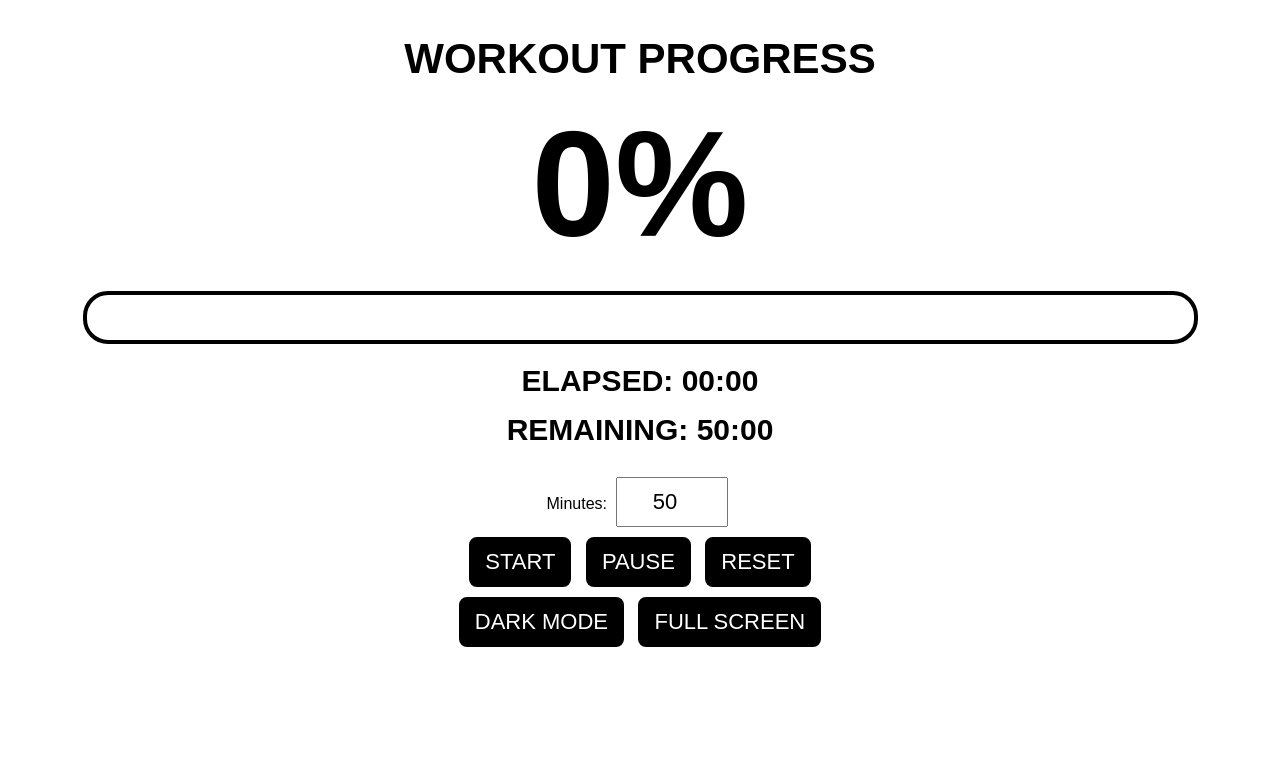
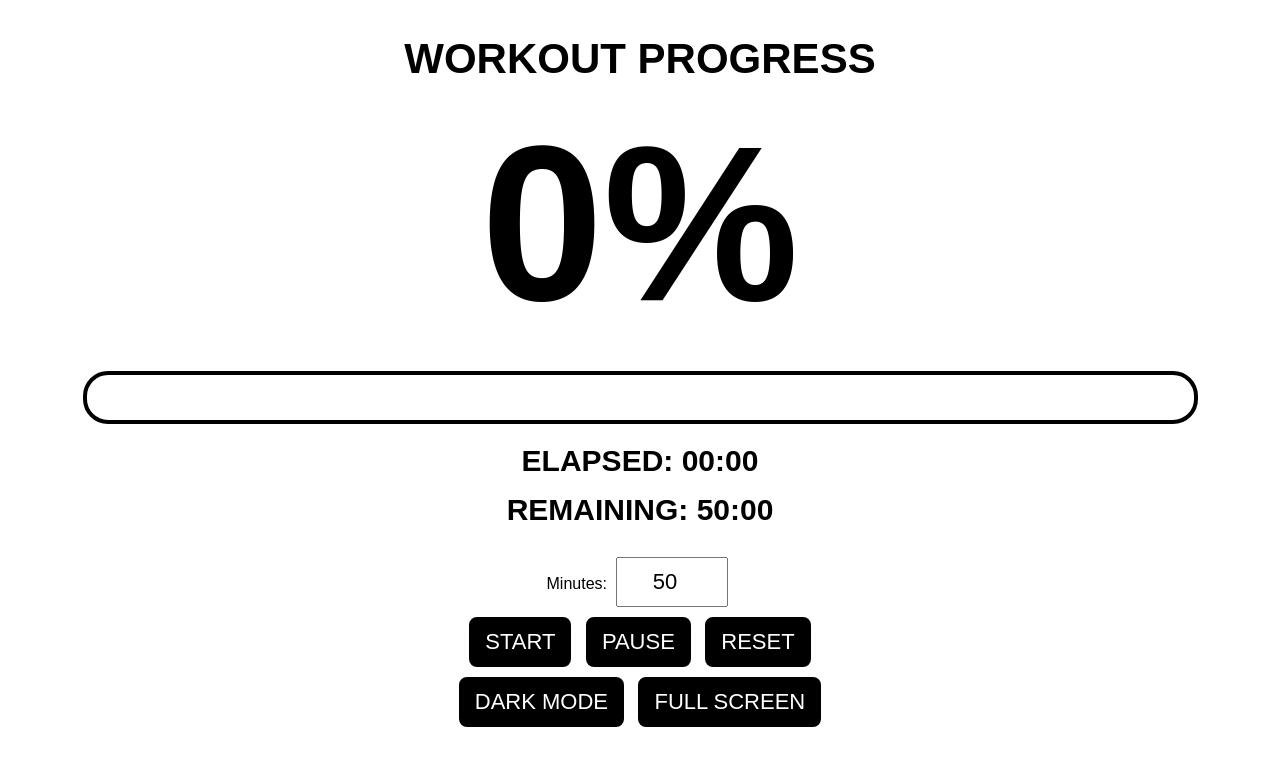
Before and after one commit to maleach1125/Workout-progress-timer, a plain HTML site: page index.html in a window 1280 px wide. Drawn offline with Linux system fonts and the light colour scheme.

Commit message:
Increase font size of #percent element to 220px

```diff
--- a/index.html
+++ b/index.html
@@ -29,7 +29,7 @@ h1 {
 }
 
 #percent {
-  font-size: 150px;
+  font-size: 220px;
   font-weight: bold;
   margin: 15px 0;
 }
```
